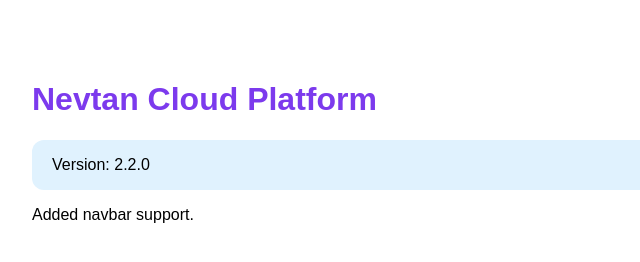
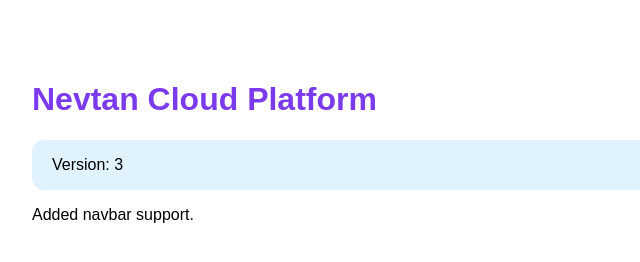
Before and after one commit to nic-afterdark/nevtan-test-app, a plain HTML site: page index.html in a window 1280 px wide. Shown: the full height of the page, 208-848 px from the left. Drawn offline with Linux system fonts and the light colour scheme.

Commit message:
changes for

```diff
--- a/index.html
+++ b/index.html
@@ -11,7 +11,7 @@
 </head>
 <body>
   <h1>Nevtan Cloud Platform</h1>
-  <div class="version">Version: 2.2.0</div>
+  <div class="version">Version: 3</div>
   <p>Added navbar support.</p>
 </body>
 </html>
```
